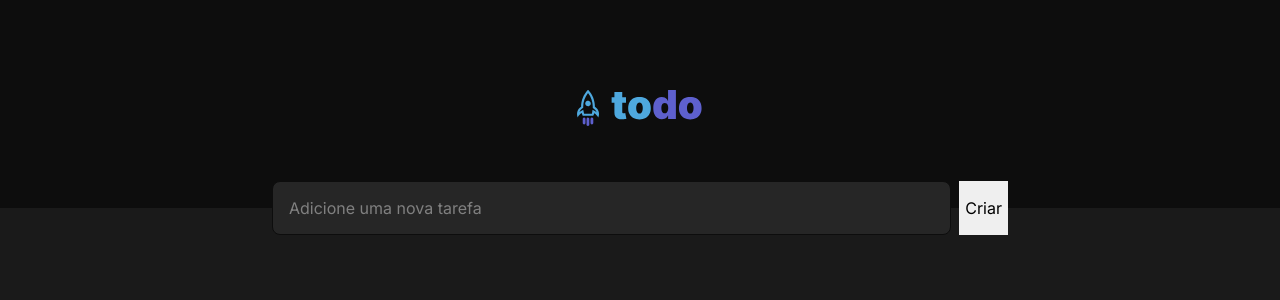
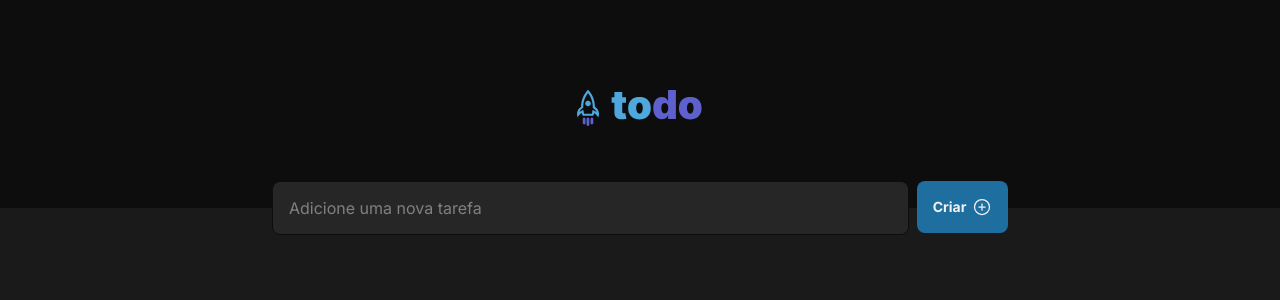
Before and after one commit to diipacheco/todo-list, a React (Vite) app: page / in a window 1280 px wide. Shown: the top 300 px of the page. Built offline with nearby package versions, Linux system fonts and the light colour scheme.

Commit message:
Adds Button component

```diff
--- a/package.json
+++ b/package.json
@@ -10,6 +10,7 @@
     "preview": "vite preview"
   },
   "dependencies": {
+    "@phosphor-icons/react": "^2.1.5",
     "react": "^18.2.0",
     "react-dom": "^18.2.0"
   },
--- a/src/App.tsx
+++ b/src/App.tsx
@@ -1,6 +1,11 @@
+import { PlusCircle } from '@phosphor-icons/react';
+
 import { Header } from './components/Header';
+import { Input } from './components/Input';
+import { Button } from './components/Button';
+
+
 import styles from './App.module.css';
-import { Input } from './components/Input';
 function App() {
 
   return (
@@ -9,7 +14,9 @@
       <section className={styles.mainSection}>
         <div className={styles.taskInputContainer}>
           <Input />
-          <button>Criar</button>
+          <Button>Criar
+            <PlusCircle size={20} color="#f2f2f2"  />
+          </Button>
         </div>
       </section>
     </main>
--- /dev/null
+++ b/src/components/Button.module.css
@@ -0,0 +1,25 @@
+.createTaskButton {
+  display: flex;
+  align-items: center;
+  justify-content: center;
+
+  height: 3.25rem;
+  gap: 0.35rem;
+  padding: 1rem;
+
+  border-radius: 8px;
+  border: 0;
+  background-color: var(--blue-dark);
+  color: var(--gray-100);
+
+  line-height: 140%;
+  font-weight: bold;
+  font-size: 0.875rem;
+  cursor: pointer;
+
+  transition: 0.2s;
+}
+
+.createTaskButton:hover {
+  background-color: var(--blue);
+}
--- /dev/null
+++ b/src/components/Button.tsx
@@ -0,0 +1,12 @@
+import { ButtonHTMLAttributes } from 'react';
+
+import styles from './Button.module.css'
+
+interface ButtonProps extends ButtonHTMLAttributes<HTMLButtonElement> {
+
+}
+export function Button({ children, ...rest }: ButtonProps) {
+  return (
+    <button className={styles.createTaskButton} {...rest}>{children}</button>
+  )
+}
```
Also changed, not shown: 1 other file (tests, documents, lock files or other folders).
